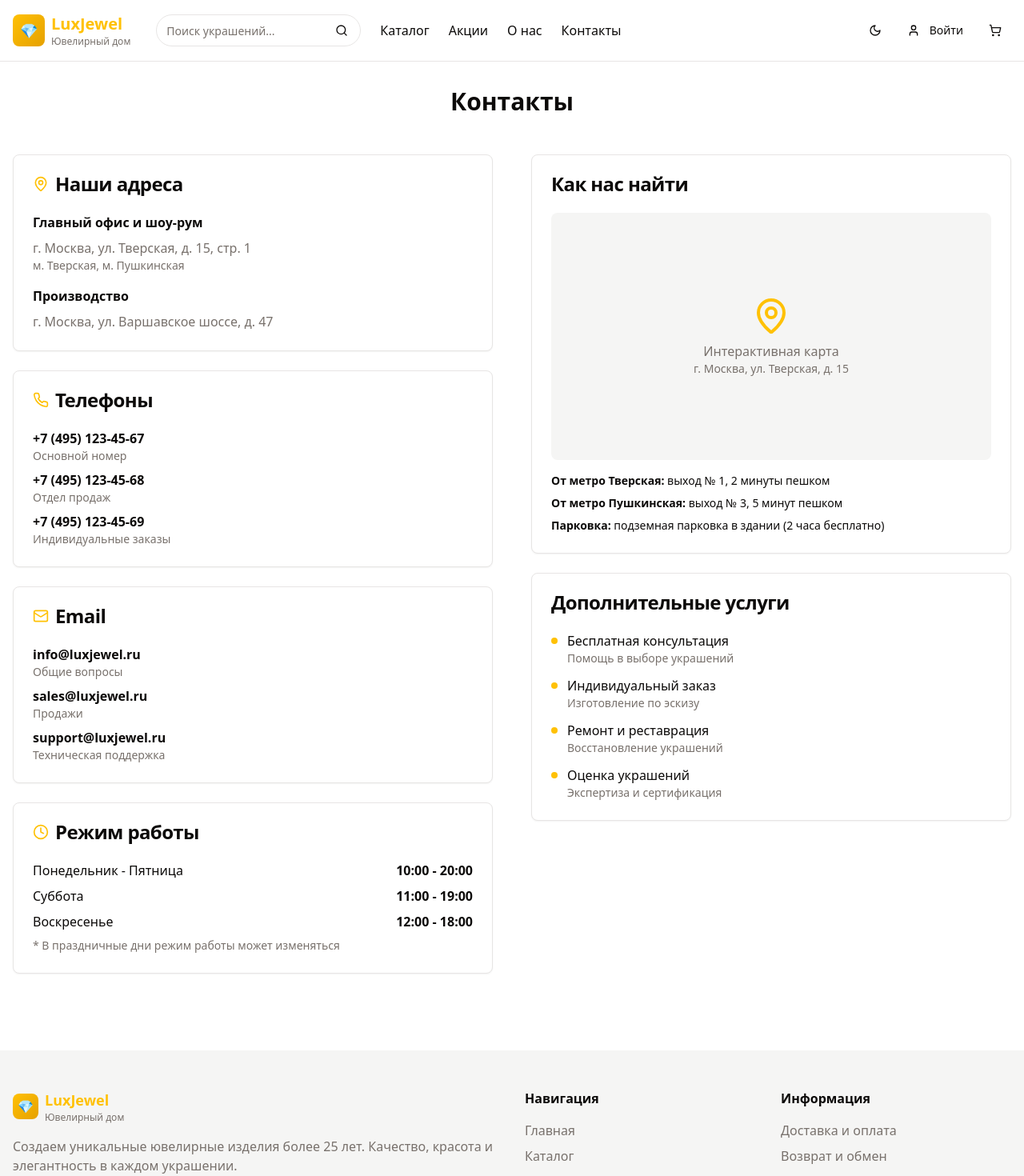
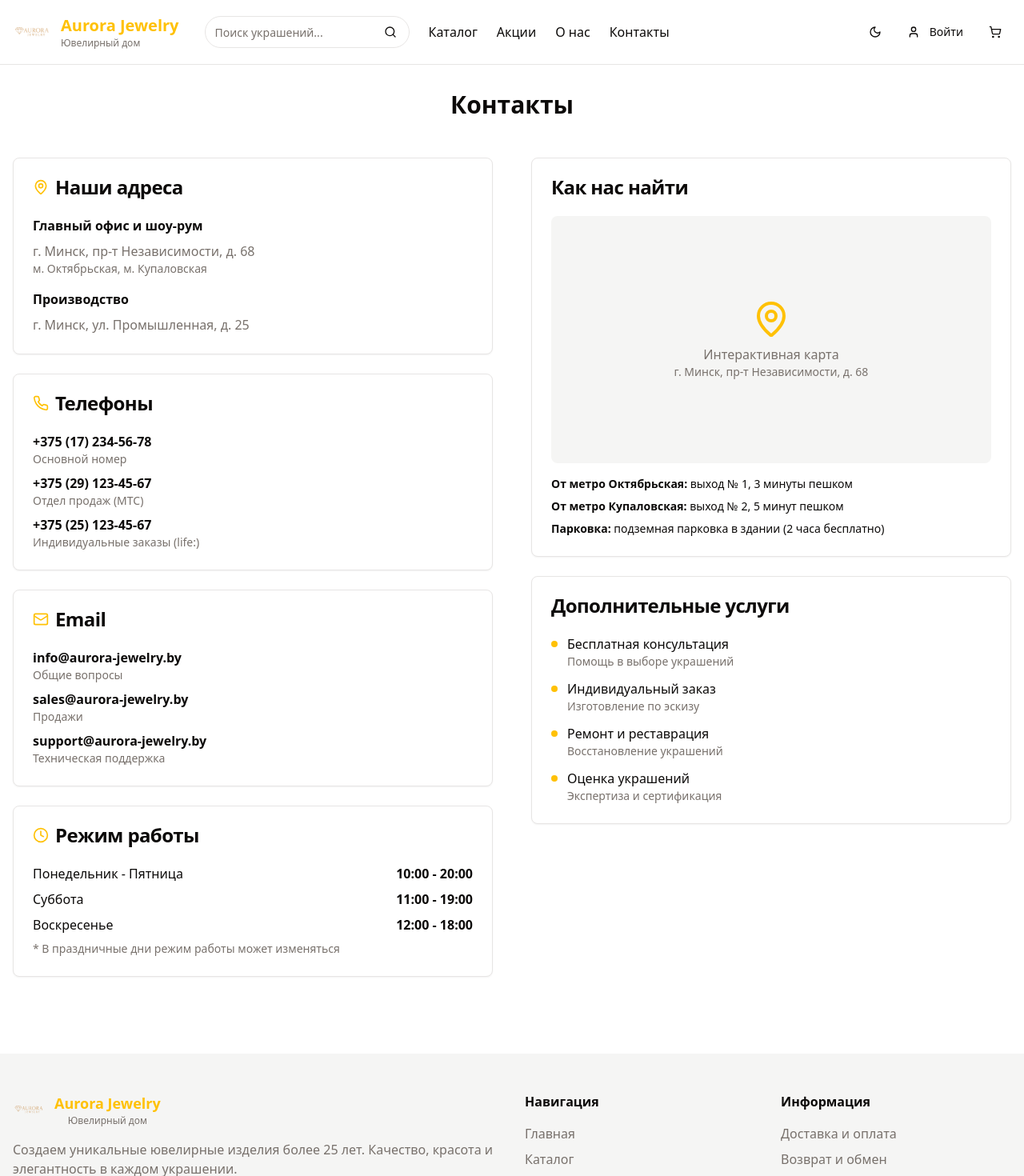
Before and after one commit to ulyanapilipuk/crafted-gem-gallery, a React (Vite) app: page /contacts in a window 1280 px wide. Shown: the top 1470 px of the page at 80% size. Built offline with nearby package versions, Linux system fonts and the light colour scheme.

Commit message:
Fix: Implement requested changes
- Replace logo with provided image.
- Update contact information to Belarus.
- Fix "View Catalog" button on the homepage.
- Correct "Favorites" link in the header.
- Ensure navigation links scroll to the top of pages.
- Fix search functionality.

```diff
--- a/src/components/Footer.tsx
+++ b/src/components/Footer.tsx
@@ -1,30 +1,41 @@
 
 import React from 'react';
-import { Link } from 'react-router-dom';
+import { Link, useNavigate } from 'react-router-dom';
 
 const Footer = () => {
+  const navigate = useNavigate();
+
+  const handleNavigation = (path: string) => {
+    navigate(path);
+    setTimeout(() => {
+      window.scrollTo(0, 0);
+    }, 100);
+  };
+
   return (
     <footer className="bg-muted mt-16">
       <div className="container mx-auto px-4 py-12">
         <div className="grid grid-cols-1 md:grid-cols-4 gap-8">
           {/* Логотип и описание */}
           <div className="col-span-1 md:col-span-2">
-            <Link to="/" className="flex items-center space-x-2 mb-4">
-              <div className="w-8 h-8 bg-gradient-to-br from-gold to-gold-dark rounded-lg flex items-center justify-center">
-                <span className="text-white font-bold">💎</span>
-              </div>
+            <button onClick={() => handleNavigation('/')} className="flex items-center space-x-3 mb-4">
+              <img
+                src="/lovable-uploads/eb9d886f-9194-4685-9771-c9d36a3f6dc6.png"
+                alt="Aurora Jewelry"
+                className="w-10 h-10 object-contain"
+              />
               <div>
-                <h3 className="text-lg font-bold gold-accent">LuxJewel</h3>
+                <h3 className="text-lg font-bold gold-accent">Aurora Jewelry</h3>
                 <p className="text-xs text-muted-foreground">Ювелирный дом</p>
               </div>
-            </Link>
+            </button>
             <p className="text-muted-foreground mb-4">
               Создаем уникальные ювелирные изделия более 25 лет.
               Качество, красота и элегантность в каждом украшении.
             </p>
             <div className="flex space-x-4">
-              <span>📞 +7 (495) 123-45-67</span>
-              <span>📧 info@jewelry-store.ru</span>
+              <span>📞 +375 (17) 234-56-78</span>
+              <span>📧 info@aurora-jewelry.by</span>
             </div>
           </div>
 
@@ -32,11 +43,11 @@ const Footer = () => {
           <div>
             <h4 className="font-semibold mb-4">Навигация</h4>
             <ul className="space-y-2 text-muted-foreground">
-              <li><Link to="/" className="hover:text-gold transition-colors">Главная</Link></li>
-              <li><Link to="/catalog" className="hover:text-gold transition-colors">Каталог</Link></li>
-              <li><Link to="/promotions" className="hover:text-gold transition-colors">Акции</Link></li>
-              <li><Link to="/about" className="hover:text-gold transition-colors">О нас</Link></li>
-              <li><Link to="/contacts" className="hover:text-gold transition-colors">Контакты</Link></li>
+              <li><button onClick={() => handleNavigation('/')} className="hover:text-gold transition-colors">Главная</button></li>
+              <li><button onClick={() => handleNavigation('/catalog')} className="hover:text-gold transition-colors">Каталог</button></li>
+              <li><button onClick={() => handleNavigation('/promotions')} className="hover:text-gold transition-colors">Акции</button></li>
+              <li><button onClick={() => handleNavigation('/about')} className="hover:text-gold transition-colors">О нас</button></li>
+              <li><button onClick={() => handleNavigation('/contacts')} className="hover:text-gold transition-colors">Контакты</button></li>
             </ul>
           </div>
 
@@ -57,7 +68,7 @@ const Footer = () => {
 
         <div className="flex flex-col md:flex-row justify-between items-center">
           <p className="text-muted-foreground text-sm">
-            © 2024 LuxJewel. Все права защищены.
+            © 2024 Aurora Jewelry. Все права защищены.
           </p>
           <div className="flex space-x-4 mt-4 md:mt-0">
             <a href="#" className="text-muted-foreground hover:text-gold transition-colors text-sm">
--- a/src/components/Header.tsx
+++ b/src/components/Header.tsx
@@ -39,27 +39,43 @@ const Header = () => {
 
   const handleSearchSubmit = (e: React.FormEvent) => {
     e.preventDefault();
-    if (searchQuery) {
-      navigate(`/catalog?search=${encodeURIComponent(searchQuery)}`);
+    if (searchQuery.trim()) {
+      navigate(`/catalog?search=${encodeURIComponent(searchQuery.trim())}`);
       setSearchSuggestions([]);
       setIsSearchFocused(false);
+      setSearchQuery('');
     }
+  };
+
+  const handleSuggestionClick = (productId: string) => {
+    navigate(`/product/${productId}`);
+    setSearchSuggestions([]);
+    setIsSearchFocused(false);
+    setSearchQuery('');
+  };
+
+  const handleNavigation = (path: string) => {
+    navigate(path);
+    // Прокрутка к началу страницы
+    setTimeout(() => {
+      window.scrollTo(0, 0);
+    }, 100);
   };
 
   return (
     <header className="bg-background border-b border-border sticky top-0 z-50 backdrop-blur-sm bg-background/80">
       <div className="container mx-auto px-4">
-        {/* Верхняя строка - убрана */}
-
         {/* Основной хедер */}
         <div className="flex items-center justify-between py-4">
           {/* Логотип */}
-          <Link to="/" className="flex items-center space-x-2">
-            <div className="w-10 h-10 bg-gradient-to-br from-gold to-gold-dark rounded-lg flex items-center justify-center">
-              <span className="text-white font-bold text-lg">💎</span>
-            </div>
+          <Link to="/" className="flex items-center space-x-3" onClick={() => handleNavigation('/')}>
+            <img
+              src="/lovable-uploads/eb9d886f-9194-4685-9771-c9d36a3f6dc6.png"
+              alt="Aurora Jewelry"
+              className="w-12 h-12 object-contain"
+            />
             <div>
-              <h1 className="text-xl font-bold gold-accent">LuxJewel</h1>
+              <h1 className="text-xl font-bold gold-accent">Aurora Jewelry</h1>
               <p className="text-xs text-muted-foreground">Ювелирный дом</p>
             </div>
           </Link>
@@ -92,11 +108,10 @@ const Header = () => {
               {isSearchFocused && searchSuggestions.length > 0 && (
                 <div className="absolute top-full mt-1 w-full bg-background border border-border rounded-md shadow-lg z-50">
                   {searchSuggestions.map((product) => (
-                    <Link
+                    <div
                       key={product.id}
-                      to={`/product/${product.id}`}
-                      className="flex items-center space-x-3 p-3 hover:bg-accent transition-colors"
-                      onClick={() => setIsSearchFocused(false)}
+                      className="flex items-center space-x-3 p-3 hover:bg-accent transition-colors cursor-pointer"
+                      onClick={() => handleSuggestionClick(product.id)}
                     >
                       <img
                         src={product.image}
@@ -107,7 +122,7 @@ const Header = () => {
                         <p className="font-medium">{product.name}</p>
                         <p className="text-sm text-muted-foreground">{product.price.toLocaleString()} BYN</p>
                       </div>
-                    </Link>
+                    </div>
                   ))}
                 </div>
               )}
@@ -120,35 +135,35 @@ const Header = () => {
                   Каталог
                 </DropdownMenuTrigger>
                 <DropdownMenuContent className="bg-background border border-border">
-                  <DropdownMenuItem asChild>
-                    <Link to="/catalog?category=Кольца">Кольца</Link>
+                  <DropdownMenuItem onClick={() => handleNavigation('/catalog?category=Кольца')}>
+                    Кольца
                   </DropdownMenuItem>
-                  <DropdownMenuItem asChild>
-                    <Link to="/catalog?category=Серьги">Серьги</Link>
+                  <DropdownMenuItem onClick={() => handleNavigation('/catalog?category=Серьги')}>
+                    Серьги
                   </DropdownMenuItem>
-                  <DropdownMenuItem asChild>
-                    <Link to="/catalog?category=Колье и подвески">Колье и подвески</Link>
+                  <DropdownMenuItem onClick={() => handleNavigation('/catalog?category=Колье и подвески')}>
+                    Колье и подвески
                   </DropdownMenuItem>
-                  <DropdownMenuItem asChild>
-                    <Link to="/catalog?category=Браслеты">Браслеты</Link>
+                  <DropdownMenuItem onClick={() => handleNavigation('/catalog?category=Браслеты')}>
+                    Браслеты
                   </DropdownMenuItem>
-                  <DropdownMenuItem asChild>
-                    <Link to="/catalog?category=Свадебные украшения">Свадебные украшения</Link>
+                  <DropdownMenuItem onClick={() => handleNavigation('/catalog?category=Свадебные украшения')}>
+                    Свадебные украшения
                   </DropdownMenuItem>
-                  <DropdownMenuItem asChild>
-                    <Link to="/catalog">Все категории</Link>
+                  <DropdownMenuItem onClick={() => handleNavigation('/catalog')}>
+                    Все категории
                   </DropdownMenuItem>
                 </DropdownMenuContent>
               </DropdownMenu>
-              <Link to="/promotions" className="hover:text-gold transition-colors">
+              <button onClick={() => handleNavigation('/promotions')} className="hover:text-gold transition-colors">
                 Акции
-              </Link>
-              <Link to="/about" className="hover:text-gold transition-colors">
+              </button>
+              <button onClick={() => handleNavigation('/about')} className="hover:text-gold transition-colors">
                 О нас
-              </Link>
-              <Link to="/contacts" className="hover:text-gold transition-colors">
+              </button>
+              <button onClick={() => handleNavigation('/contacts')} className="hover:text-gold transition-colors">
                 Контакты
-              </Link>
+              </button>
             </nav>
           </div>
 
@@ -161,10 +176,16 @@ const Header = () => {
 
             {/* Избранное */}
             {user && (
-              <Button variant="ghost" size="sm" asChild>
-                <Link to="/profile#favorites">
+              <Button variant="ghost" size="sm" onClick={() => {
+                navigate('/profile');
+                setTimeout(() => {
+                  const favoritesSection = document.getElementById('favorites');
+                  if (favoritesSection) {
+                    favoritesSection.scrollIntoView({ behavior: 'smooth' });
+                  }
+                }, 100);
+              }}>
                 <Heart className="h-5 w-5" />
-                </Link>
               </Button>
             )}
 
@@ -178,8 +199,8 @@ const Header = () => {
                   </Button>
                 </DropdownMenuTrigger>
                 <DropdownMenuContent className="bg-background border border-border">
-                  <DropdownMenuItem asChild>
-                    <Link to="/profile">Личный кабинет</Link>
+                  <DropdownMenuItem onClick={() => handleNavigation('/profile')}>
+                    Личный кабинет
                   </DropdownMenuItem>
                   <DropdownMenuItem onClick={logout}>
                     Выйти
@@ -187,24 +208,20 @@ const Header = () => {
                 </DropdownMenuContent>
               </DropdownMenu>
             ) : (
-              <Button variant="ghost" size="sm" asChild>
-                <Link to="/auth">
+              <Button variant="ghost" size="sm" onClick={() => handleNavigation('/auth')}>
                 <User className="h-5 w-5" />
                 <span className="hidden sm:inline ml-1">Войти</span>
-                </Link>
               </Button>
             )}
 
             {/* Корзина */}
-            <Button variant="ghost" size="sm" className="relative" asChild>
-              <Link to="/cart">
+            <Button variant="ghost" size="sm" className="relative" onClick={() => handleNavigation('/cart')}>
               <ShoppingCart className="h-5 w-5" />
               {getTotalItems() > 0 && (
                 <span className="absolute -top-1 -right-1 bg-gold text-white text-xs rounded-full w-5 h-5 flex items-center justify-center">
                   {getTotalItems()}
                 </span>
               )}
-              </Link>
             </Button>
 
             {/* Мобильное меню */}
@@ -215,17 +232,17 @@ const Header = () => {
                 </Button>
               </DropdownMenuTrigger>
               <DropdownMenuContent className="bg-background border border-border">
-                <DropdownMenuItem asChild>
-                  <Link to="/catalog">Каталог</Link>
+                <DropdownMenuItem onClick={() => handleNavigation('/catalog')}>
+                  Каталог
                 </DropdownMenuItem>
-                <DropdownMenuItem asChild>
-                  <Link to="/promotions">Акции</Link>
+                <DropdownMenuItem onClick={() => handleNavigation('/promotions')}>
+                  Акции
                 </DropdownMenuItem>
-                <DropdownMenuItem asChild>
-                  <Link to="/about">О нас</Link>
+                <DropdownMenuItem onClick={() => handleNavigation('/about')}>
+                  О нас
                 </DropdownMenuItem>
-                <DropdownMenuItem asChild>
-                  <Link to="/contacts">Контакты</Link>
+                <DropdownMenuItem onClick={() => handleNavigation('/contacts')}>
+                  Контакты
                 </DropdownMenuItem>
               </DropdownMenuContent>
             </DropdownMenu>
--- a/src/pages/Contacts.tsx
+++ b/src/pages/Contacts.tsx
@@ -22,12 +22,12 @@ const Contacts = () => {
               <CardContent className="space-y-4">
                 <div>
                   <h3 className="font-semibold mb-2">Главный офис и шоу-рум</h3>
-                  <p className="text-muted-foreground">г. Москва, ул. Тверская, д. 15, стр. 1</p>
-                  <p className="text-sm text-muted-foreground">м. Тверская, м. Пушкинская</p>
+                  <p className="text-muted-foreground">г. Минск, пр-т Независимости, д. 68</p>
+                  <p className="text-sm text-muted-foreground">м. Октябрьская, м. Купаловская</p>
                 </div>
                 <div>
                   <h3 className="font-semibold mb-2">Производство</h3>
-                  <p className="text-muted-foreground">г. Москва, ул. Варшавское шоссе, д. 47</p>
+                  <p className="text-muted-foreground">г. Минск, ул. Промышленная, д. 25</p>
                 </div>
               </CardContent>
             </Card>
@@ -41,16 +41,16 @@ const Contacts = () => {
               </CardHeader>
               <CardContent className="space-y-2">
                 <div>
-                  <p className="font-semibold">+7 (495) 123-45-67</p>
+                  <p className="font-semibold">+375 (17) 234-56-78</p>
                   <p className="text-sm text-muted-foreground">Основной номер</p>
                 </div>
                 <div>
-                  <p className="font-semibold">+7 (495) 123-45-68</p>
-                  <p className="text-sm text-muted-foreground">Отдел продаж</p>
+                  <p className="font-semibold">+375 (29) 123-45-67</p>
+                  <p className="text-sm text-muted-foreground">Отдел продаж (МТС)</p>
                 </div>
                 <div>
-                  <p className="font-semibold">+7 (495) 123-45-69</p>
-                  <p className="text-sm text-muted-foreground">Индивидуальные заказы</p>
+                  <p className="font-semibold">+375 (25) 123-45-67</p>
+                  <p className="text-sm text-muted-foreground">Индивидуальные заказы (life:)</p>
                 </div>
               </CardContent>
             </Card>
@@ -64,15 +64,15 @@ const Contacts = () => {
               </CardHeader>
               <CardContent className="space-y-2">
                 <div>
-                  <p className="font-semibold">info@luxjewel.ru</p>
+                  <p className="font-semibold">info@aurora-jewelry.by</p>
                   <p className="text-sm text-muted-foreground">Общие вопросы</p>
                 </div>
                 <div>
-                  <p className="font-semibold">sales@luxjewel.ru</p>
+                  <p className="font-semibold">sales@aurora-jewelry.by</p>
                   <p className="text-sm text-muted-foreground">Продажи</p>
                 </div>
                 <div>
-                  <p className="font-semibold">support@luxjewel.ru</p>
+                  <p className="font-semibold">support@aurora-jewelry.by</p>
                   <p className="text-sm text-muted-foreground">Техническая поддержка</p>
                 </div>
               </CardContent>
@@ -116,12 +116,12 @@ const Contacts = () => {
                   <div className="text-center">
                     <MapPin className="h-12 w-12 text-gold mx-auto mb-2" />
                     <p className="text-muted-foreground">Интерактивная карта</p>
-                    <p className="text-sm text-muted-foreground">г. Москва, ул. Тверская, д. 15</p>
+                    <p className="text-sm text-muted-foreground">г. Минск, пр-т Независимости, д. 68</p>
                   </div>
                 </div>
                 <div className="space-y-2 text-sm">
-                  <p><strong>От метро Тверская:</strong> выход № 1, 2 минуты пешком</p>
-                  <p><strong>От метро Пушкинская:</strong> выход № 3, 5 минут пешком</p>
+                  <p><strong>От метро Октябрьская:</strong> выход № 1, 3 минуты пешком</p>
+                  <p><strong>От метро Купаловская:</strong> выход № 2, 5 минут пешком</p>
                   <p><strong>Парковка:</strong> подземная парковка в здании (2 часа бесплатно)</p>
                 </div>
               </CardContent>
--- a/src/pages/Index.tsx
+++ b/src/pages/Index.tsx
@@ -1,6 +1,6 @@
 
 import React from 'react';
-import { Link } from 'react-router-dom';
+import { Link, useNavigate } from 'react-router-dom';
 import { Button } from '@/components/ui/button';
 import PromotionSlider from '@/components/PromotionSlider';
 import ProductCard from '@/components/ProductCard';
@@ -9,6 +9,14 @@ import { products } from '@/data/products';
 const Index = () => {
   const featuredProducts = products.filter(p => p.isNew || p.isSale).slice(0, 4);
   const bestSellers = products.slice(0, 6);
+  const navigate = useNavigate();
+
+  const handleCatalogClick = () => {
+    navigate('/catalog');
+    setTimeout(() => {
+      window.scrollTo(0, 0);
+    }, 100);
+  };
 
   return (
     <div className="min-h-screen">
@@ -21,8 +29,8 @@ const Index = () => {
           <p className="text-xl md:text-2xl mb-8 opacity-90">
             Откройте для себя коллекцию изысканных украшений
           </p>
-          <Button asChild size="lg" className="bg-white text-gold hover:bg-gray-100">
-            <Link to="/catalog">Смотреть каталог</Link>
+          <Button onClick={handleCatalogClick} size="lg" className="bg-white text-gold hover:bg-gray-100">
+            Смотреть каталог
           </Button>
         </div>
         <div className="absolute inset-0 bg-black/20"></div>
@@ -41,8 +49,8 @@ const Index = () => {
         <div className="container mx-auto px-4">
           <div className="flex items-center justify-between mb-8">
             <h2 className="text-3xl font-bold">Рекомендуемые товары</h2>
-            <Button variant="outline" asChild>
-              <Link to="/catalog">Смотреть все</Link>
+            <Button variant="outline" onClick={handleCatalogClick}>
+              Смотреть все
             </Button>
           </div>
 
@@ -59,8 +67,8 @@ const Index = () => {
         <div className="container mx-auto px-4">
           <div className="flex items-center justify-between mb-8">
             <h2 className="text-3xl font-bold">Хиты продаж</h2>
-            <Button variant="outline" asChild>
-              <Link to="/catalog">Смотреть все</Link>
+            <Button variant="outline" onClick={handleCatalogClick}>
+              Смотреть все
             </Button>
           </div>
 
@@ -77,7 +85,7 @@ const Index = () => {
         <div className="container mx-auto px-4">
           <div className="grid grid-cols-1 lg:grid-cols-2 gap-12 items-center">
             <div>
-              <h2 className="text-3xl font-bold mb-6">О ювелирном доме LuxJewel</h2>
+              <h2 className="text-3xl font-bold mb-6">О ювелирном доме Aurora Jewelry</h2>
               <p className="text-lg mb-4 text-muted-foreground">
                 Более 25 лет мы создаем уникальные ювелирные изделия, которые становятся
                 семейными реликвиями и передаются из поколения в поколение.
```
Also changed, not shown: public/lovable-uploads/eb9d886f-9194-4685-9771-c9d36a3f6dc6.png (added). Lines whose indentation alone changed are shown as unchanged.
